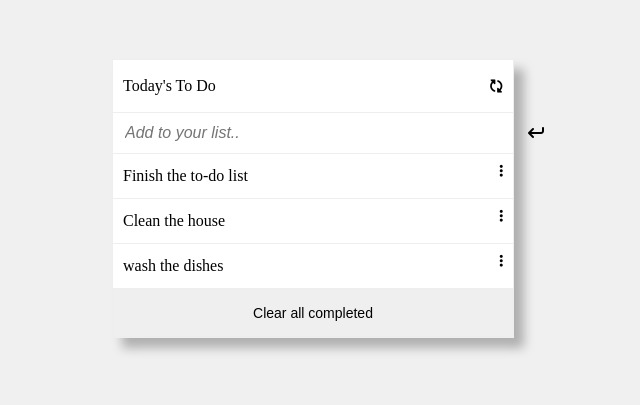
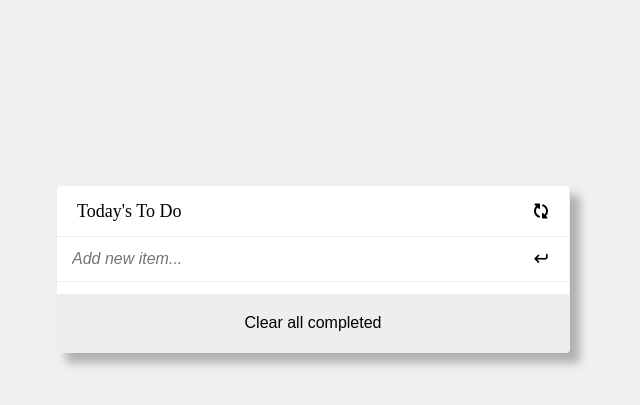
Before and after one commit to mertkantaroglu/To-Do-List-with-Webpack, a website built with webpack: page src/index.html in a window 1280 px wide. Shown: the part 131-536 px from the top of the page, without its empty margins (327-967 px from the left). Built offline with nearby package versions, Linux system fonts and the light colour scheme.

Commit message:
add functions to project

```diff
--- a/src/index.html
+++ b/src/index.html
@@ -1,29 +1,36 @@
 <!DOCTYPE html>
 <html lang="en">
   <head>
-    <meta charset="UTF-8" />
-    <meta name="viewport" content="width=device-width,initial-scale=1" />
-    <title>To Do List</title>
     <script
-      src="https://kit.fontawesome.com/69940923dd.js"
+      src="https://kit.fontawesome.com/be8db3d534.js"
       crossorigin="anonymous"
     ></script>
+    <meta charset="UTF-8" />
+    <meta name="viewport" content="width=device-width, initial-scale=1.0" />
+    <title>To Do List</title>
   </head>
   <body>
+    <main class="main">
       <section class="main-container">
         <div class="title">
-        <h3>Today's To Do</h3>
+          <h1 class="todo-title">Today's To Do</h1>
           <i class="fa-solid fa-rotate fa-rotate-90"></i>
         </div>
-      <div class="input-div">
-        <input type="text" id="input" placeholder="Add to your list.." />
-
+        <div class="input-container">
+          <input
+            type="text"
+            name="todo"
+            id="todo"
+            class="input-field"
+            placeholder="Add new item..."
+          />
+          <button class="add-btn">
             <i class="fa-solid fa-arrow-turn-down fa-rotate-90"></i>
+          </button>
         </div>
-      <div>
-        <ul class="list-container"></ul>
-      </div>
-      <button id="clear-btn">Clear all completed</button>
+        <ul class="todo-container"></ul>
+        <button class="clear-all-btn">Clear all completed</button>
       </section>
+    </main>
   </body>
 </html>
--- a/src/index.js
+++ b/src/index.js
@@ -1,7 +1,46 @@
 import './style.css';
-import itemsListDisplay from './modules/listItems.js';
+
+import {
+  addToDo, editToDo, deleteToDo,
+} from './modules/todos.js';
+
+import { setToDo, getToDo as toDoItems } from './modules/store.js';
+import { renderToDoList } from './modules/render.js';
+
+const input = document.querySelector('.input-field');
+const toDoList = document.querySelector('.todo-container');
+const addButton = document.querySelector('.add-btn');
+
+input.addEventListener('keypress', (e) => {
+  if (e.keyCode === 13 && input.value !== '') {
+    addToDo(toDoItems(), input.value);
+    input.value = '';
+    renderToDoList(toDoItems());
+  }
+});
+
+addButton.addEventListener('click', () => {
+  if (input.value !== '') {
+    addToDo(toDoItems(), input.value);
+    input.value = '';
+    setToDo(toDoItems());
+    renderToDoList(toDoItems());
+  }
+});
+
+toDoList.addEventListener('click', (e) => {
+  if (e.target.closest('.todo-text')) {
+    editToDo(e, toDoItems());
+  }
+});
+
+toDoList.addEventListener('click', (e) => {
+  if (e.target.closest('.trash-can')) {
+    deleteToDo(e, toDoItems());
+  }
+});
 
 const render = () => {
-  window.addEventListener('load', itemsListDisplay());
+  window.addEventListener('load', renderToDoList(toDoItems()));
 };
 render();
--- a/src/modules/listData.js
+++ /dev/null
@@ -1,18 +0,0 @@
-const itemsList = [{
-  index: 0,
-  description: 'Finish the to-do list',
-  completed: false,
-},
-{
-  index: 1,
-  description: 'Clean the house',
-  completed: false,
-},
-{
-  index: 2,
-  description: 'wash the dishes',
-  completed: true,
-},
-];
-
-export default itemsList;
--- a/src/modules/listItems.js
+++ /dev/null
@@ -1,12 +0,0 @@
-import itemsList from './listData.js';
-
-const toDoListContainer = document.querySelector('.list-container');
-
-const itemsListDisplay = () => {
-  itemsList.forEach((item) => {
-    toDoListContainer.innerHTML += `
-    <li class='to-do-item' value='index'>${item.description}<i class="fa-solid fa-ellipsis-vertical"></i></li>`;
-  });
-};
-
-export default itemsListDisplay;
--- /dev/null
+++ b/src/modules/render.js
@@ -0,0 +1,34 @@
+import { getToDo } from './store.js';
+
+const toDoList = document.querySelector('.todo-container');
+
+// eslint-disable-next-line import/prefer-default-export
+export const renderToDoList = (todos) => {
+  toDoList.innerHTML = '';
+
+  todos = getToDo();
+  todos.forEach((toDo) => {
+    const toDoItem = document.createElement('li');
+    toDoItem.classList.add('todo-li');
+
+    const toDoCheckbox = document.createElement('input');
+    toDoCheckbox.classList.add('todo-checkbox');
+    toDoCheckbox.type = 'checkbox';
+    toDoCheckbox.checked = toDo.completed;
+    toDoItem.appendChild(toDoCheckbox);
+
+    const toDoText = document.createElement('input');
+    toDoText.classList.add('todo-text');
+    toDoText.value = toDo.toDoItem;
+    toDoItem.appendChild(toDoText);
+
+    if (toDo.completed) {
+      toDoText.classList.add('completed');
+    }
+    const deleteIcon = document.createElement('span');
+    deleteIcon.classList.add('trash-can');
+    deleteIcon.innerHTML = '<i class="fa-regular fa-trash-can"></i>';
+    toDoItem.appendChild(deleteIcon);
+    toDoList.appendChild(toDoItem);
+  });
+};
--- /dev/null
+++ b/src/modules/store.js
@@ -0,0 +1,9 @@
+export const setToDo = (todos) => {
+  localStorage.setItem('toDoList', JSON.stringify(todos));
+};
+
+export const getToDo = () => {
+  const toDoData = JSON.parse(localStorage.getItem('toDoList')) || [];
+  const todos = toDoData;
+  return todos;
+};
--- /dev/null
+++ b/src/modules/todos.js
@@ -0,0 +1,46 @@
+import { setToDo } from './store.js';
+import { renderToDoList } from './render.js';
+
+// Add Todo
+export const addToDo = (todos, toDoItem) => {
+  todos.push({
+    toDoItem,
+    completed: false,
+    id: todos.length + 1,
+  });
+  setToDo(todos);
+};
+
+// Edit Todo
+export const editToDo = (e, todos) => {
+  const clickedToDo = e.target.closest('.todo-text');
+  clickedToDo.disabled = false;
+  clickedToDo.focus();
+  const toDoText = clickedToDo.value;
+  clickedToDo.addEventListener('keypress', (e) => {
+    if (e.keyCode === 13 && clickedToDo.value !== '') {
+      const toDoIndex = todos.findIndex(
+        (toDoItem) => toDoItem.toDoItem === toDoText,
+      );
+      todos[toDoIndex].toDoItem = clickedToDo.value;
+      clickedToDo.disabled = true;
+      setToDo(todos);
+      renderToDoList(todos);
+    }
+  });
+};
+
+// Delete Todo
+export const deleteToDo = (e, todos) => {
+  const deleteButton = e.target.closest('.trash-can');
+  const clickedToDo = deleteButton.previousElementSibling;
+  const toDoIndex = todos.findIndex(
+    (toDoItem) => toDoItem.toDoItem === clickedToDo.value,
+  );
+  todos.splice(toDoIndex, 1);
+  todos.forEach((toDoItem, index) => {
+    toDoItem.id = index + 1;
+  });
+  setToDo(todos);
+  renderToDoList(todos);
+};
--- a/src/style.css
+++ b/src/style.css
@@ -1,18 +1,9 @@
 body {
   background-color: rgb(240, 240, 240);
-  height: 60vh;
-}
-
-.main-container {
-  margin: 15% auto;
-  width: 25rem;
-  display: flex;
-  flex-direction: column;
-  border: 1px solid #eee;
-  background: white;
-  font-size: 16px;
-  line-height: 24px;
-  box-shadow: 10px 10px 10px 0 rgba(0, 0, 0, 0.27);
+  margin: 0;
+  padding: 0;
+  box-sizing: border-box;
+  height: 100vh;
 }
 
 .title {
@@ -21,67 +12,115 @@ body {
   align-items: center;
   border-bottom: 1px solid #eee;
   line-height: 0;
-  padding: 10px 0 10px 10px;
+  padding: 10px 10px 10px 20px;
 }
 
-h3 {
+.title i {
+  margin-right: 10px;
+}
+
+.main {
+  display: flex;
+  justify-content: center;
+  align-items: center;
+  height: 100%;
+}
+
+.main-container {
+  min-width: 300px;
+  width: 40%;
+  max-width: 1000px;
+  border-radius: 4px;
+  margin: 15% auto;
+  display: flex;
+  flex-direction: column;
+  border: 1px solid #eee;
+  background: white;
+  font-size: 16px;
+  line-height: 24px;
+  box-shadow: 10px 10px 10px 0 rgb(0 0 0 / 27%);
+}
+
+.todo-title {
+  font-size: 18px;
+  font-weight: 100;
+}
+
+.input-container {
+  border-bottom: 1px solid #eee;
+  line-height: 24px;
+  display: flex;
+  padding: 5px 10px 5px 5px;
+  align-items: center;
+  font-style: italic;
+  justify-content: space-between;
+}
+
+.input-field {
+  width: 90%;
+  height: 24px;
+  border: none;
+  font-size: 16px;
+  font-style: italic;
+  padding: 5px 0 5px 10px;
+}
+
+.add-btn {
+  background-color: transparent;
+  border: none;
+  cursor: pointer;
+  outline: none;
+  margin-right: 8px;
+}
+
+.clear-all-btn {
+  width: 100%;
+  margin: 12px 0 0 0;
+  border: none;
+  cursor: pointer;
+  background-color: #eee;
+  color: black;
+  outline: none;
+  padding: 20px 0;
   font-size: 16px;
   font-weight: 100;
 }
 
-.input-div {
-  border-bottom: 1px solid #eee;
-  line-height: 24px;
-  display: flex;
-  justify-content: flex-start;
-  padding: 10px 0 10px 10px;
-  align-items: center;
-  gap: 12.2rem;
+.todo-container {
+  list-style: none;
+  padding: 0 14px;
+  margin: 0;
 }
 
-input {
-  border: none;
-  font-size: 16px;
-  font-style: italic;
-}
-
-input i {
-  margin-right: 20px;
-  font-size: 14px;
-}
-
-ul {
-  padding: 0;
-}
-
-li {
+.todo-li {
+  display: flex;
+  padding: 8px 0;
   list-style: none;
   line-height: 24px;
   border-bottom: 1px solid #eee;
-  padding: 10px 0 10px 10px;
   font-weight: 100;
-  display: flex;
   justify-content: space-between;
 }
 
-ul li:nth-child(1) {
-  margin-top: -16px;
+.todo-li:last-child {
+  border-bottom: none;
+  padding: 7px 0 0 0;
 }
 
-li i {
-  margin-right: 10px;
-  font-size: 14px;
+.todo-text {
+  width: 85%;
+  padding: 0 7px;
+  border: none;
+  font-size: 16px;
+  font-weight: 100;
 }
 
-.title i {
-  margin-right: 10px;
-  font-size: 14px;
+.trash-can {
+  padding-right: 5px;
+  cursor: pointer;
+  text-decoration: none;
 }
 
-#clear-btn {
-  margin-top: -16px;
-  padding: 15px 0;
-  border: 1px solid #eee;
-  font-size: 14px;
-  font-weight: 100;
+.completed {
+  text-decoration: line-through;
 }
```
Also changed, not shown: dist/index.html, dist/main.js, dist/main.js.LICENSE.txt (deleted), 1 other file. Lines whose indentation alone changed are shown as unchanged.
